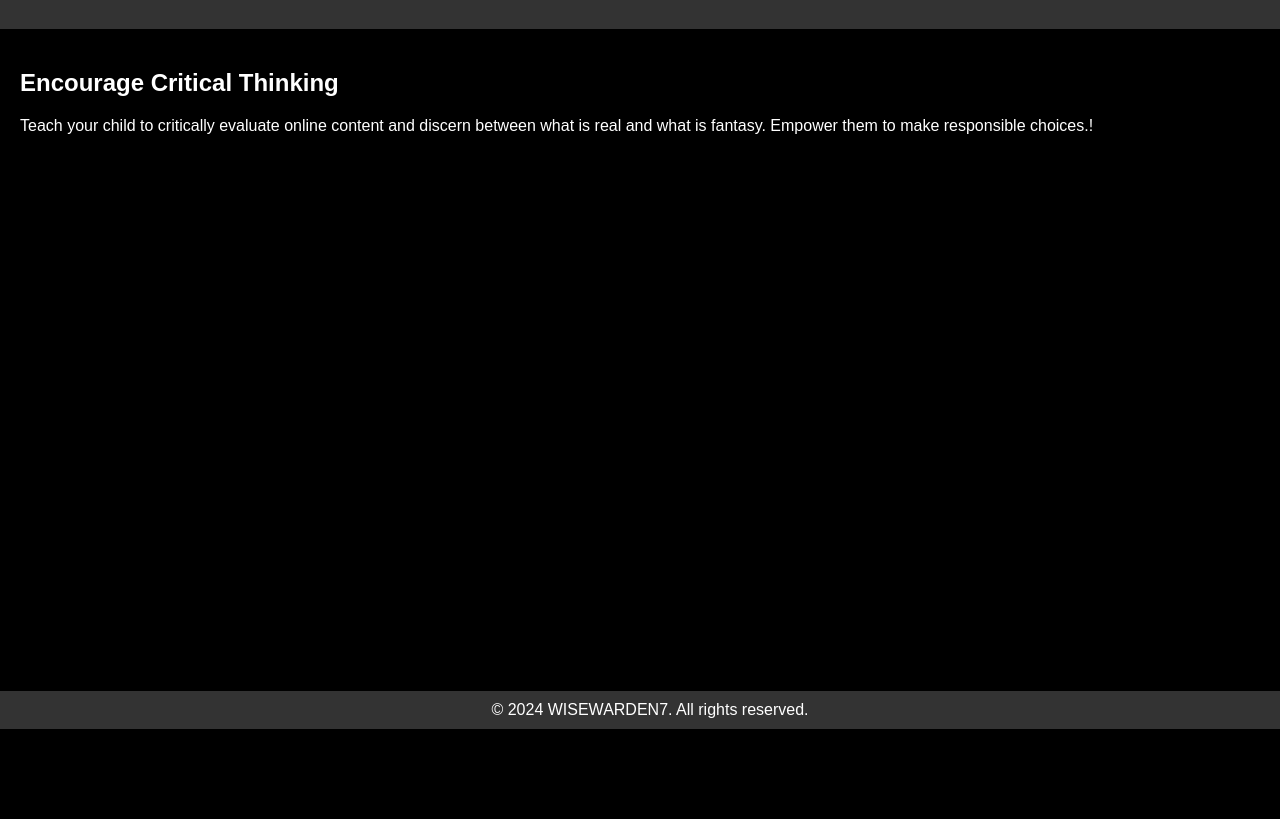
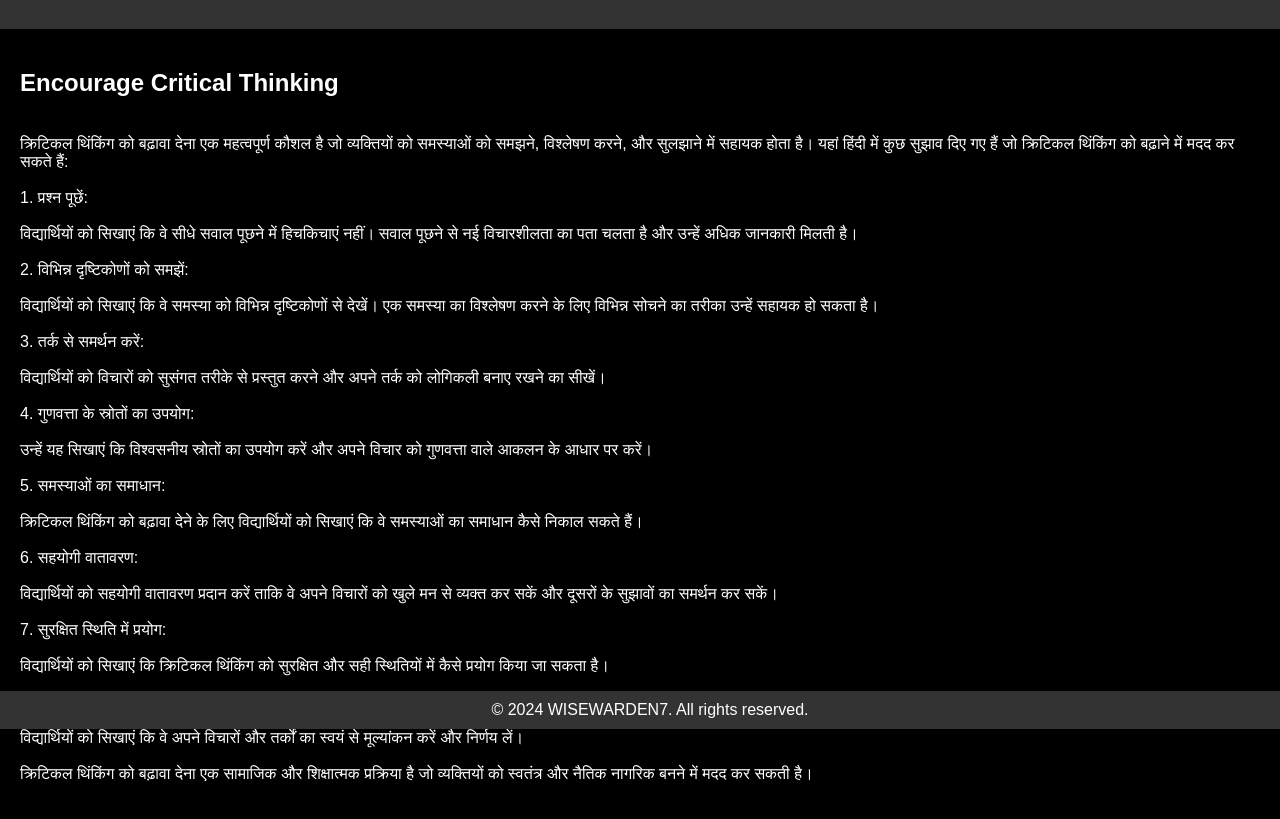
Before and after one commit to Wise-oo7/Critical-Thinking2.0, a plain HTML site: page CriticalThinking.html in a window 1280 px wide. Shown: the part 71-890 px from the top of the page. Before the commit the page ends 800 px from the top, so only its background shows below. Drawn offline with Linux system fonts and the light colour scheme.

Commit message:
Update CriticalThinking.html
.

```diff
--- a/CriticalThinking.html
+++ b/CriticalThinking.html
@@ -41,8 +41,36 @@
   <main>
     <article>
       <h2>Encourage Critical Thinking</h2>
-      <p>Teach your child to critically evaluate online content and discern between
-	     what is real and what is fantasy. Empower them to make responsible choices.!</p>
+      <p>
+	   <br> क्रिटिकल थिंकिंग को बढ़ावा देना एक महत्वपूर्ण कौशल है जो व्यक्तियों को समस्याओं को समझने, विश्लेषण करने, और सुलझाने में सहायक होता है। यहां हिंदी में कुछ सुझाव दिए गए हैं जो क्रिटिकल थिंकिंग को बढ़ाने में मदद कर सकते हैं: <br>
+
+ <br>1. प्रश्न पूछें: <br>
+ <br>विद्यार्थियों को सिखाएं कि वे सीधे सवाल पूछने में हिचकिचाएं नहीं। सवाल पूछने से नई विचारशीलता का पता चलता है और उन्हें अधिक जानकारी मिलती है। <br>
+
+ <br>2. विभिन्न दृष्टिकोणों को समझें: <br>
+ <br>विद्यार्थियों को सिखाएं कि वे समस्या को विभिन्न दृष्टिकोणों से देखें। एक समस्या का विश्लेषण करने के लिए विभिन्न सोचने का तरीका उन्हें सहायक हो सकता है। <br>
+
+ <br>3. तर्क से समर्थन करें: <br>
+ <br>विद्यार्थियों को विचारों को सुसंगत तरीके से प्रस्तुत करने और अपने तर्क को लोगिकली बनाए रखने का सीखें। <br>
+
+ <br>4. गुणवत्ता के स्रोतों का उपयोग: <br>
+ <br>उन्हें यह सिखाएं कि विश्वसनीय स्रोतों का उपयोग करें और अपने विचार को गुणवत्ता वाले आकलन के आधार पर करें। <br>
+
+ <br>5. समस्याओं का समाधान: <br>
+ <br>क्रिटिकल थिंकिंग को बढ़ावा देने के लिए विद्यार्थियों को सिखाएं कि वे समस्याओं का समाधान कैसे निकाल सकते हैं। <br>
+
+ <br>6. सहयोगी वातावरण: <br>
+ <br>विद्यार्थियों को सहयोगी वातावरण प्रदान करें ताकि वे अपने विचारों को खुले मन से व्यक्त कर सकें और दूसरों के सुझावों का समर्थन कर सकें। <br>
+
+ <br>7. सुरक्षित स्थिति में प्रयोग: <br>
+ <br>विद्यार्थियों को सिखाएं कि क्रिटिकल थिंकिंग को सुरक्षित और सही स्थितियों में कैसे प्रयोग किया जा सकता है। <br>
+
+ <br>8. आत्म-मूल्यांकन: <br>
+ <br>विद्यार्थियों को सिखाएं कि वे अपने विचारों और तर्कों का स्वयं से मूल्यांकन करें और निर्णय लें। <br>
+
+ <br>क्रिटिकल थिंकिंग को बढ़ावा देना एक सामाजिक और शिक्षात्मक प्रक्रिया है जो व्यक्तियों को स्वतंत्र और नैतिक नागरिक बनने में मदद कर सकती है। <br> <br> <br>
+
+      </p>
     </article>
 
     <!-- Add more articles as needed -->
```
